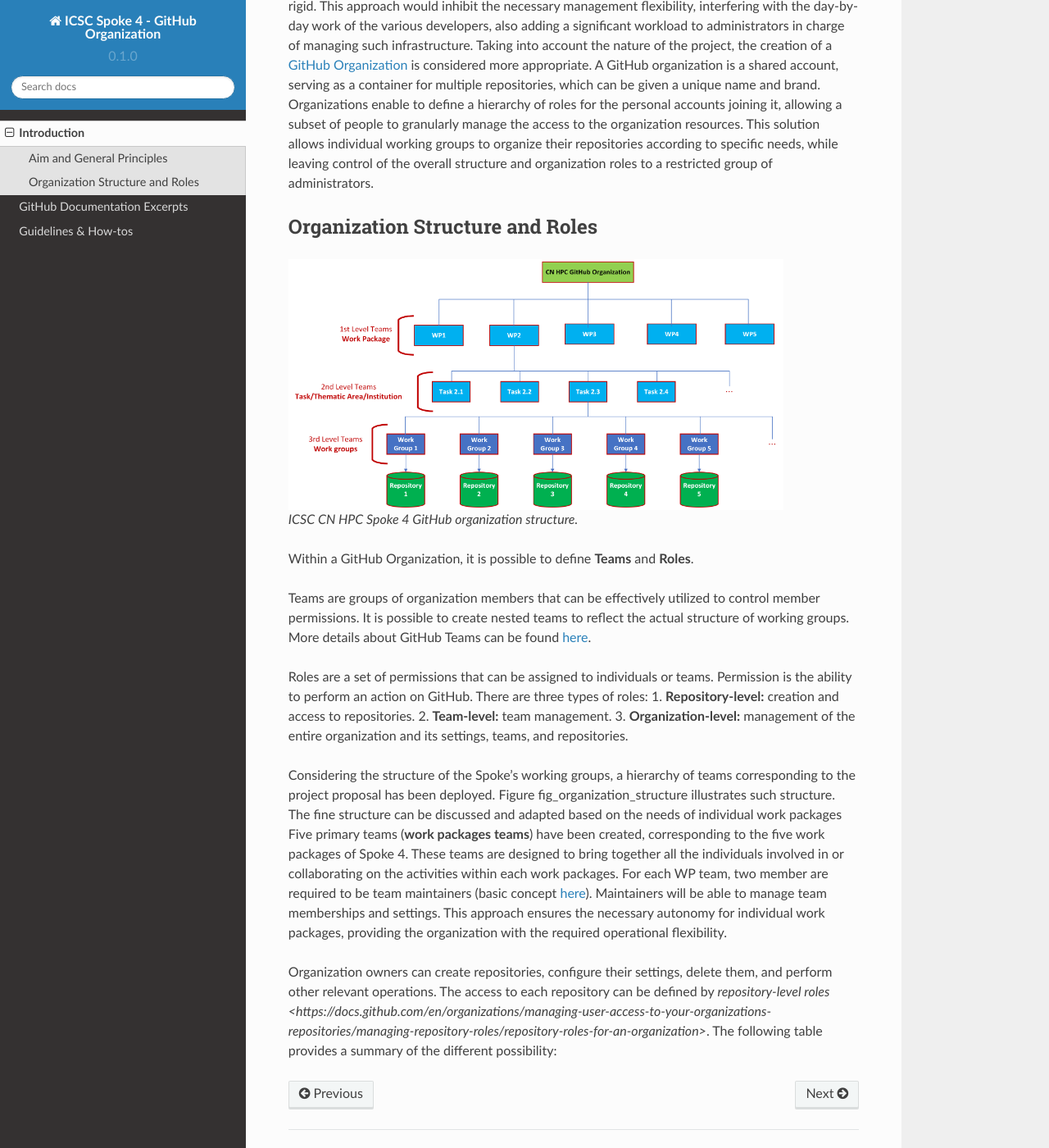
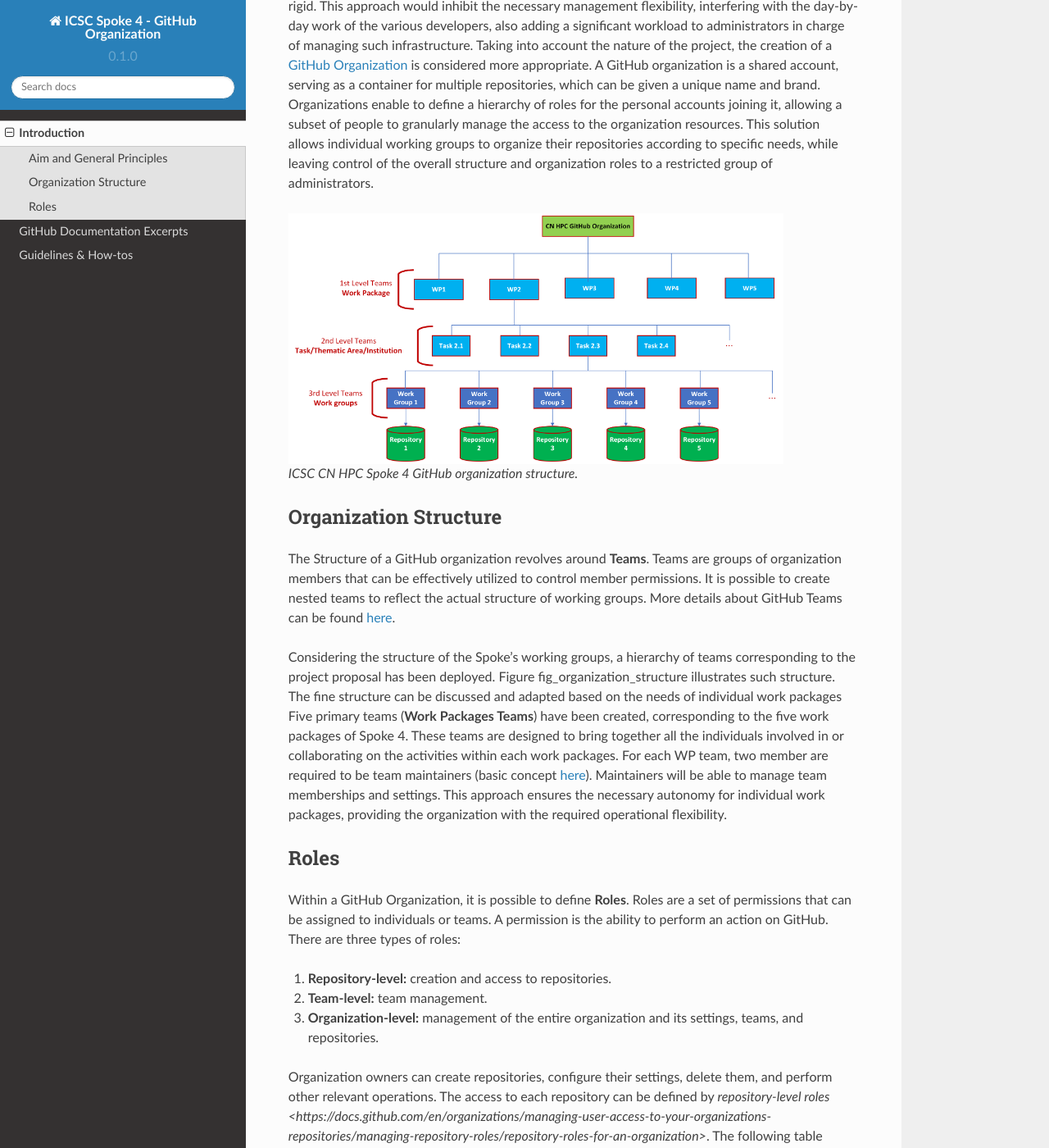
Before and after one commit to ICSC-CN-HPC-Spoke-4-Earth-Climate/documentation, a Sphinx documentation site: the page built from docs/source/introduction.rst, in a window 1280 px wide and 1400 px high, scrolled down 652 px. Shown: the whole window at 82% size. Built offline with Sphinx 7.4.7 and the Read the Docs theme 2.0.0, drawn with Linux system fonts in a browser that asks for light colours; some of the changed lines change nothing that is shown.

Commit message:
Modified Introduction

```diff
--- a/docs/source/introduction.rst
+++ b/docs/source/introduction.rst
@@ -50,9 +50,6 @@
 while leaving control of the overall structure and organization
 roles to a restricted group of administrators.
 
-Organization Structure and Roles
---------------------------------
-
 .. fig_organization_structure:
 
 .. figure:: CN-HPC_GitHub_organization_structure.png
@@ -63,27 +60,23 @@
 
    ICSC CN HPC Spoke 4 GitHub organization structure.
 
-Within a GitHub Organization, it is possible to define **Teams** and **Roles**.
+Organization Structure
+----------------------
 
+The Structure of a GitHub organization revolves
+around **Teams**.
 Teams are groups of organization members that can be
 effectively utilized to control member permissions.
 It is possible to create nested teams to reflect
 the actual structure of working groups.
 More details about GitHub Teams can be found :ref:`here <Teams>`.
 
-Roles are a set of permissions that can be assigned to individuals or teams.
-Permission is the ability to perform an action on GitHub.
-There are three types of roles:
-1.	**Repository-level:** creation and access to repositories.
-2.	**Team-level:** team management.
-3.	**Organization-level:** management of the entire organization and its settings, teams, and repositories.
-
 Considering the structure of the Spoke's working groups,
 a hierarchy of teams corresponding to the project proposal has been deployed.
 Figure :ref:`fig_organization_structure` illustrates such structure.
 The fine structure can be discussed and adapted based on
 the needs of individual work packages
-Five primary teams (**work packages teams**) have been created, corresponding to
+Five primary teams (**Work Packages Teams**) have been created, corresponding to
 the five work packages of Spoke 4.
 These teams are designed to bring together all the individuals
 involved in or collaborating on the activities within
@@ -94,6 +87,18 @@
 This approach ensures the necessary autonomy for individual work packages,
 providing the organization with the required operational flexibility.
 
+Roles
+-----
+
+Within a GitHub Organization, it is possible to define **Roles**.
+Roles are a set of permissions that can be assigned to individuals or teams.
+A permission is the ability to perform an action on GitHub.
+There are three types of roles:
+
+1.	**Repository-level:** creation and access to repositories.
+2.	**Team-level:** team management.
+3.	**Organization-level:** management of the entire organization and its settings, teams, and repositories.
+
 Organization owners can create repositories, configure their settings,
 delete them, and perform other relevant operations.
 The access to each repository can be defined by `repository-level roles <https://docs.github.com/en/organizations/managing-user-access-to-your-organizations-repositories/managing-repository-roles/repository-roles-for-an-organization>`.
```
